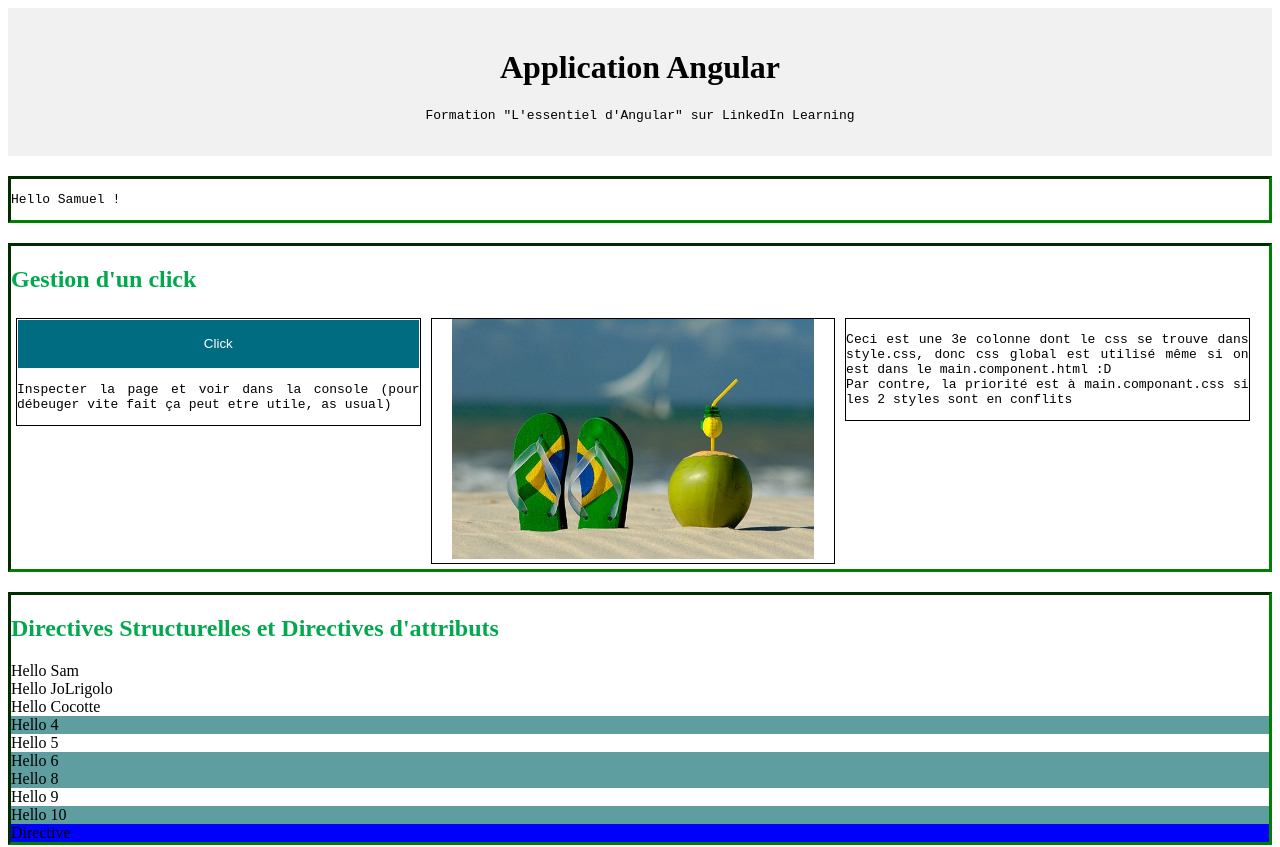
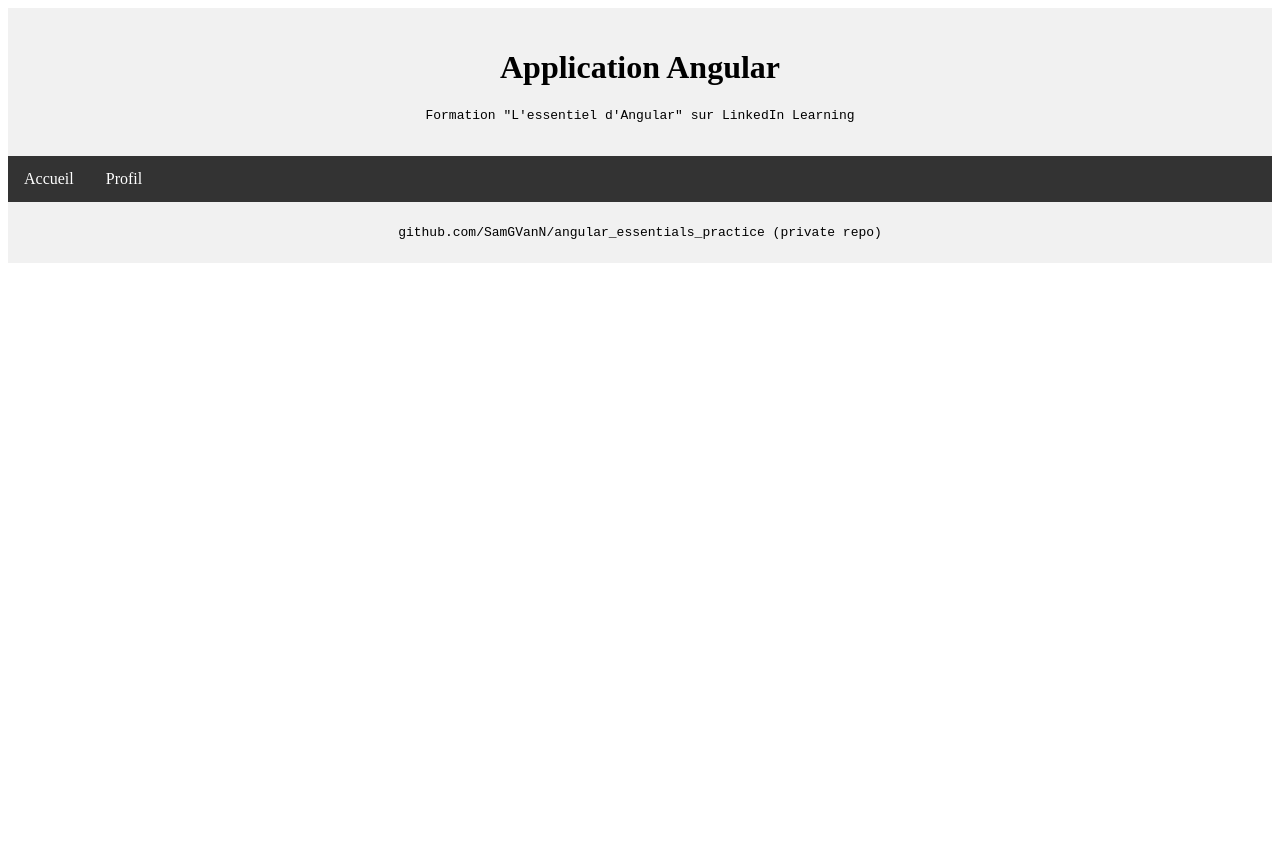
Before and after one commit to SamGVanN/angular_essentials_practice, an Angular app: page / in a window 1280 px wide. Shown: the top 847 px of the page. After the commit the page ends 800 px from the top, so only its background shows below. Built offline with nearby package versions, Linux system fonts and the light colour scheme.

Commit message:
Ajout de la navigation en utilisant les routes
Ajout de la navigation en utilisant les routes

```diff
--- a/src/app/app.component.html
+++ b/src/app/app.component.html
@@ -6,6 +6,15 @@
   </div>
 
 
+  <div>
+      <!--on met pas de href sinon ça rechargerait toute la page-->
+      <!-- A la palce on utilise une balise spéciale : routerLink="monUrl" -->
+      <ul>
+        <li> <a routerLink="/home" routerLinkActive="routeActive" >Accueil</a>  </li>
+        <li> <a routerLink="/user" routerLinkActive="routeActive">Profil</a> </li>
+      </ul>
+
+  </div>
 
 
 <div>
--- a/src/app/app.module.ts
+++ b/src/app/app.module.ts
@@ -10,7 +10,8 @@ import { Routes, RouterModule } from '@angular/router';
 
 const routes : Routes = [
   {path: 'user', component: UserComponent},
-  {path: '', component: MainComponent} //on dit que notre route général c'est notre main
+  {path: 'home', component: MainComponent}
+  //{path:'/', component: MainComponent}// le "/" définit la route par défaut, générale. on cahnge juste ça pour que notre balise routerLinkActive (dans la page html) n'active par en permanence le bouton Acceuil dans la navbar
 ]
 
 
--- a/src/styles.css
+++ b/src/styles.css
@@ -20,6 +20,36 @@
 p{
   font-family: monospace;
 }
+
+
+
+
+ul {
+  list-style-type: none;
+  margin: 0;
+  padding: 0;
+  overflow: hidden;
+  background-color: #333;
+}
+li {
+  float: left;
+}
+li a {
+  display: block;
+  color: white;
+  text-align: center;
+  padding: 14px 16px;
+  text-decoration: none;
+}
+li a:hover {
+  background-color: #4CAF50;
+}
+.routeActive{
+  background-color: #4CAF50;
+}
+
+
+
 /* Create three equal columns that floats next to each other */
 .column {
   float: left;
```
Lines whose indentation alone changed are shown as unchanged.
